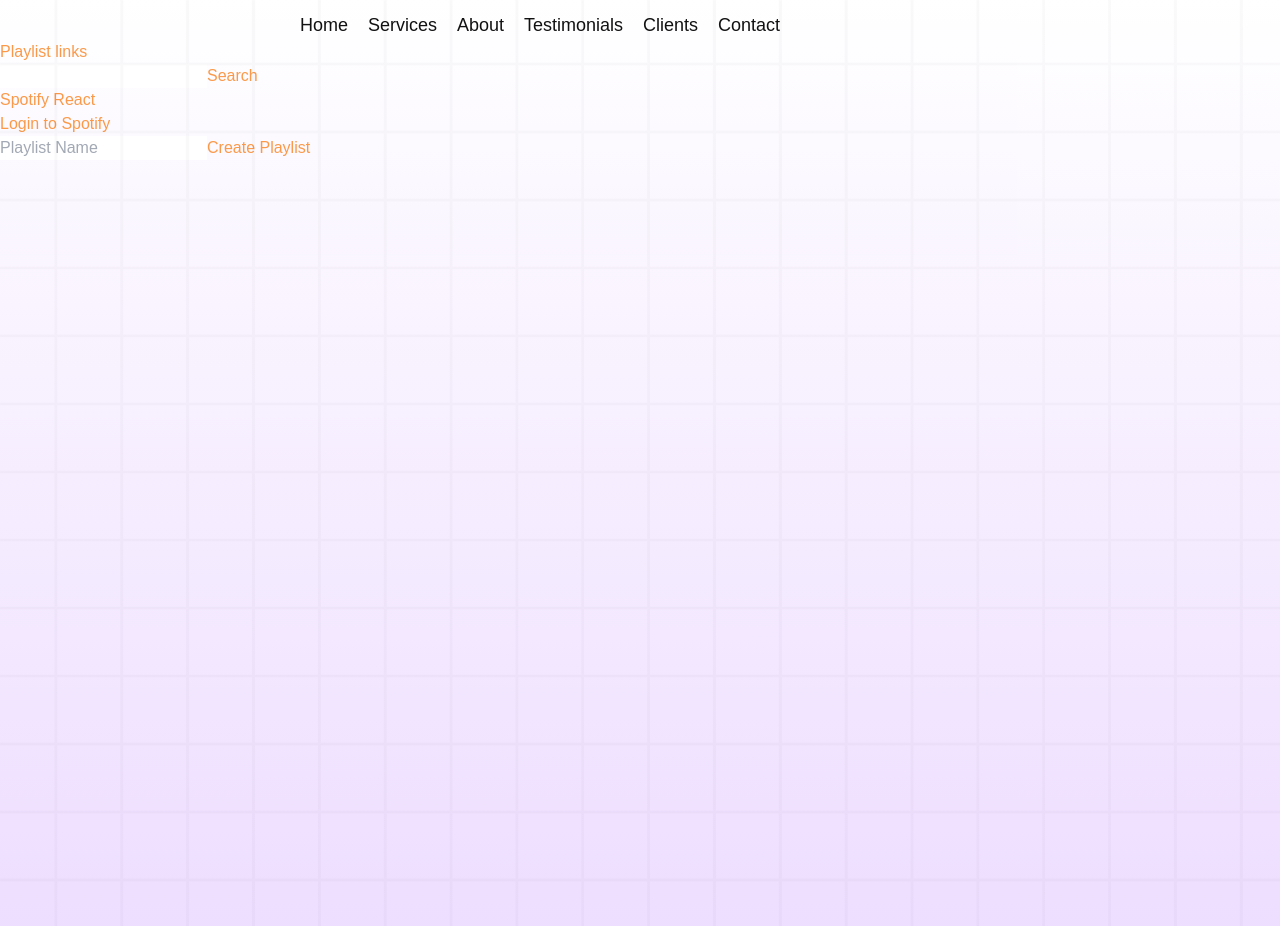
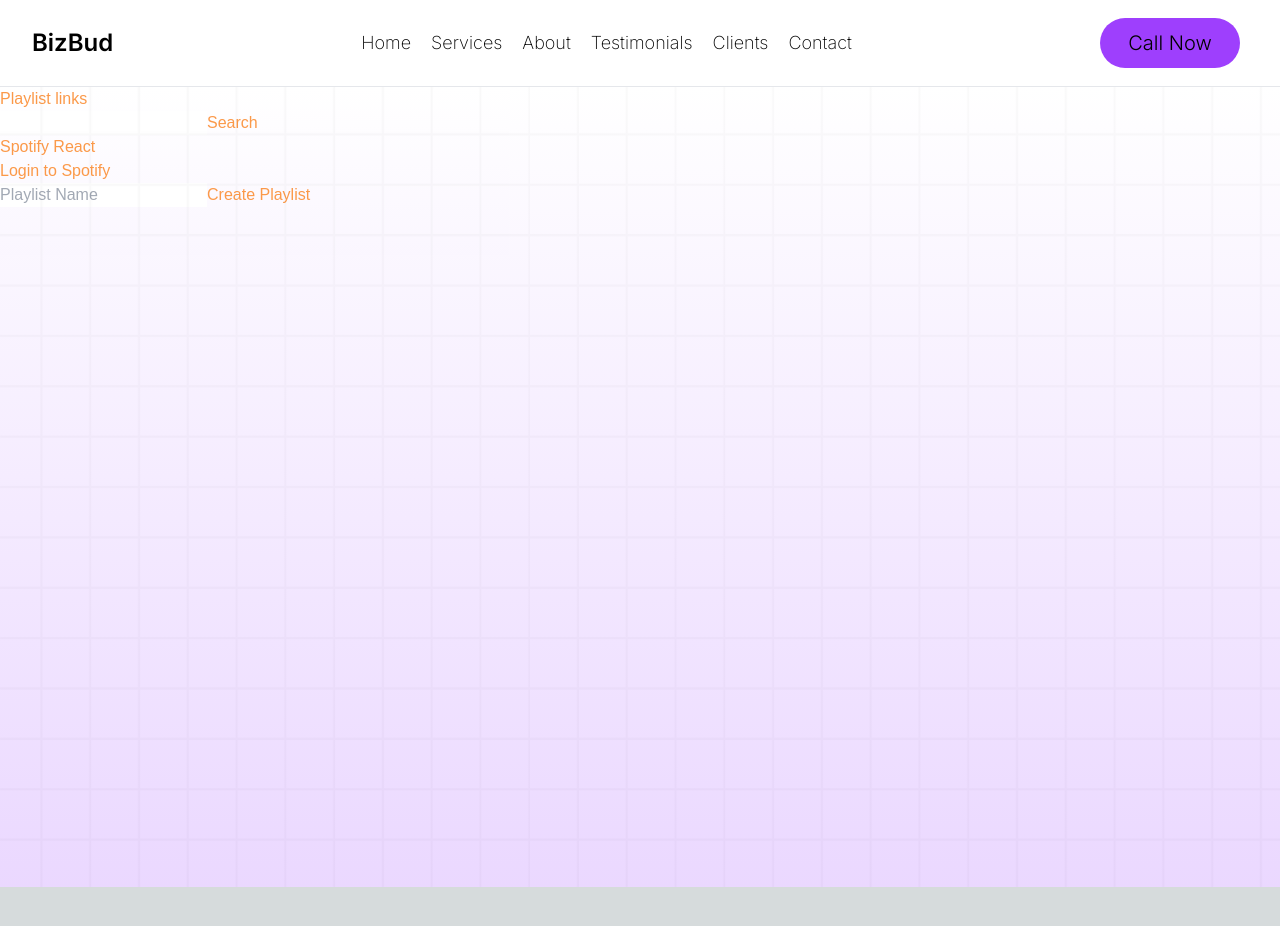
Before and after one commit to Njoe00/Youtube-PlayList-To-Spotify-Converter, a Next.js app: page / in a window 1280 px wide. Shown: the top 926 px of the page. After the commit the page ends 887 px from the top, so only its background shows below. Built offline with nearby package versions, Linux system fonts and the light colour scheme; a web font is replaced by a local one.

Commit message:
adding header call now button and logo for header

```diff
--- a/src/app/header/page.tsx
+++ b/src/app/header/page.tsx
@@ -11,12 +11,20 @@ export default function Header() {
   ];
 
   return (
-    <div className="flex justify-center flex-row w-[1080px] h-10">
-      {headerSections.map((headerSection, index) => (
-        <button className="hover:text-primary-color text-black font-thin px-2.5 h-[49px] text-lg text-center">
-          {headerSection}
-        </button>
-      ))}
+    <div className="flex justify-between items-center flex-row w-screen h-[87px] bg-white z-20 border-b-[1px]">
+      <div className="text-2xl text-black relative font-semibold ml-8">
+        BizBud
+      </div>
+      <div className="flex">
+        {headerSections.map((headerSection, index) => (
+          <button className="hover:text-primary-color text-black font-[280] px-2.5 h-[49px] text-lg">
+            {headerSection}
+          </button>
+        ))}
+      </div>
+      <button className="text-xl bg-primary-color w-[140px] h-[50px] font-light rounded-full mr-10 hover:bg-black ease-in-out">
+        Call Now
+      </button>
     </div>
   );
 }
--- a/src/app/page.tsx
+++ b/src/app/page.tsx
@@ -145,11 +145,12 @@ export default function Home() {
   }
 
   return (
-    <main className="bg-square-pattern h-[1080px] text-orange-400 bg-cover font-serif">
-      <div className="bg-gradient-to-b from-white to-purple-200 bg-cover h-[1080px] opacity-[.93]">
+    <div>
+      <Header />
+      <main className="bg-square-pattern h-screen w-screen text-orange-400 bg-cover font-serif">
+        <div className="bg-gradient-to-b from-white to-purple-200 h-screen opacity-[.93]">
           <div className="App">
             <header className="App-header">
-            <Header />
               <YoutubePlaylistTitles
                 playListItem={playListItem}
                 setPlayListItem={setPlayListItem}
@@ -180,6 +181,7 @@ export default function Home() {
           />
         </div>
       </main>
+    </div>
   );
 }
 
```
Lines whose indentation alone changed are shown as unchanged.
